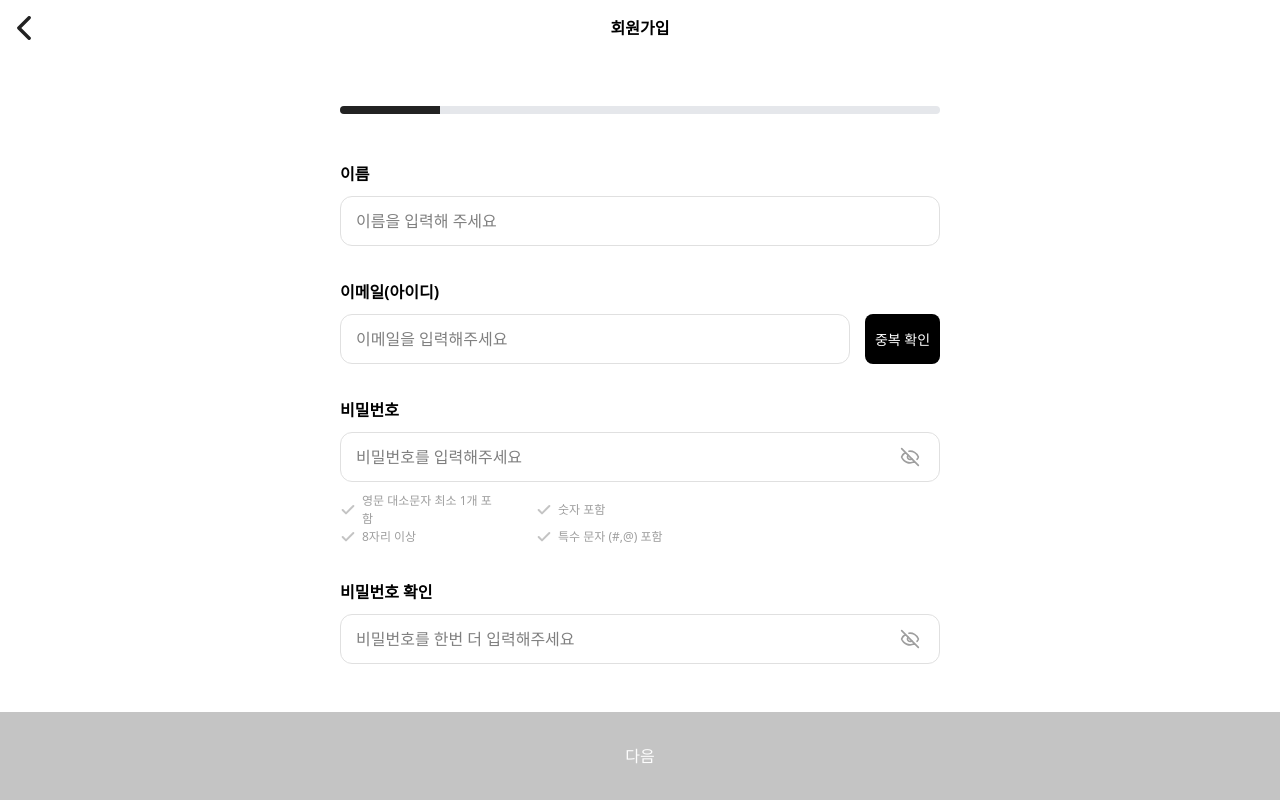
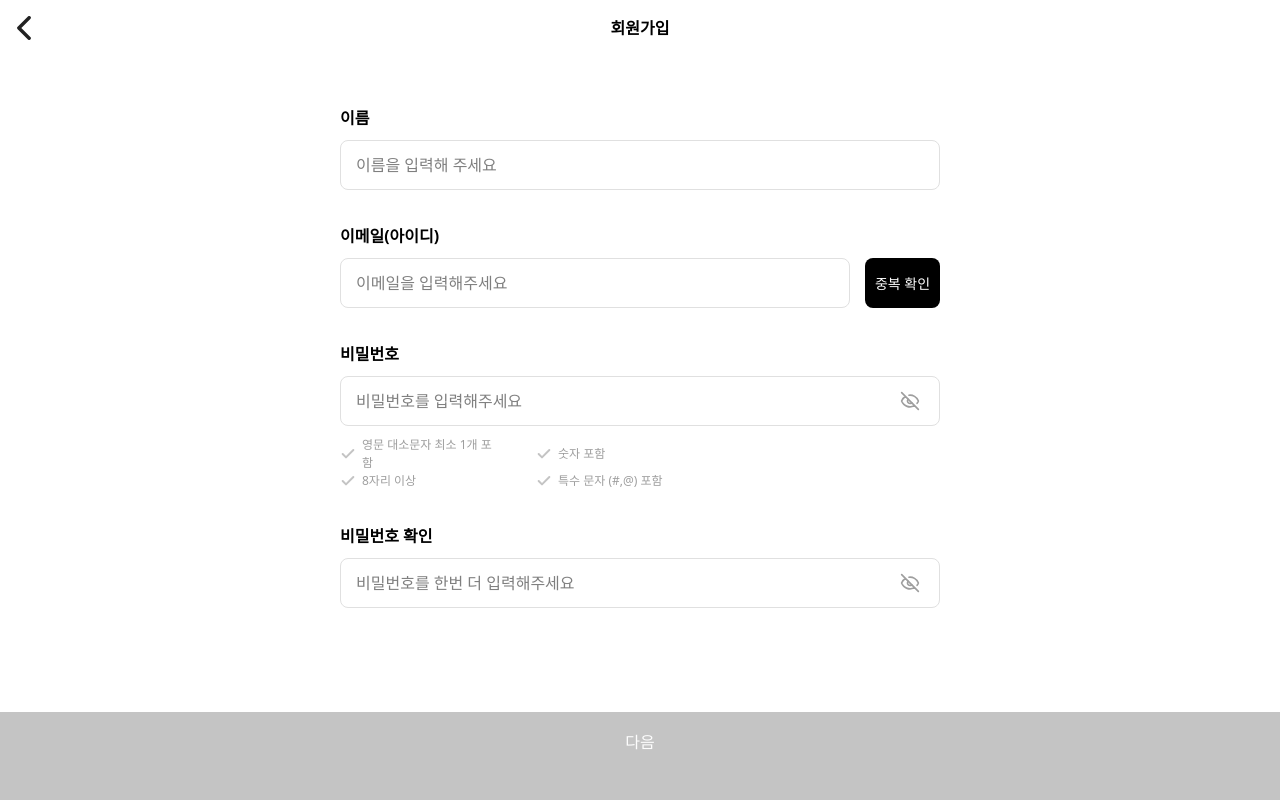
Before and after one commit to prgrms-web-devcourse-final-project/WBE4_5_GCC_FE, a Next.js app: page /signup/step1 in a window 1280 px wide. Built offline with nearby package versions, Linux system fonts and the light colour scheme.

Commit message:
수정사항 변경

```diff
--- a/src/app/(auth)/signup/step1/page.tsx
+++ b/src/app/(auth)/signup/step1/page.tsx
@@ -3,7 +3,6 @@ import Image from 'next/image';
 import check from '/public/check.svg';
 import checkGray from '/public/checkGray.svg';
 import showBtn from '/public/showBtn.svg';
-import ProgressBar from '@/app/components/common/PrgressBar';
 import NextBtn from '@/app/components/common/NextBtn';
 import { useState } from 'react';
 import { useRouter } from 'next/navigation';
@@ -70,9 +69,6 @@ export default function SignUp() {
     <>
       {/* 전체 박스 */}
       <div className="px-5 mt-[50px] max-w-screen-sm mx-auto w-full">
-        {/* 진행률 바 */}
-        <ProgressBar currentStep={1} totalSteps={6} />
-
         {/* 이름 */}
         <div className="mb-[34px]">
           <p className="mb-[10px] font-semibold text-[16px]">이름</p>
@@ -80,7 +76,7 @@ export default function SignUp() {
             type="text"
             value={name}
             onChange={(e) => setName(e.target.value)}
-            className=" w-full h-[50px] p-[15px] rounded-xl border border-[#E0E0E0]"
+            className=" w-full h-[50px] p-[15px] rounded-[8px] border border-[#E0E0E0]"
             placeholder="이름을 입력해 주세요"
           />
         </div>
@@ -92,7 +88,7 @@ export default function SignUp() {
               type="text"
               value={email}
               onChange={(e) => setEmail(e.target.value)}
-              className="flex-1 mr-[15px] h-[50px] p-[15px] rounded-xl border border-[#E0E0E0]"
+              className="flex-1 mr-[15px] h-[50px] p-[15px] rounded-[8px] border border-[#E0E0E0]"
               placeholder="이메일을 입력해주세요"
             />
             <button className="w-[75px] h-[50px] rounded-[8px] bg-black text-white text-[14px]">
@@ -107,7 +103,7 @@ export default function SignUp() {
           <div className="flex items-center relative w-full h-[50px]">
             <input
               type={showPassword ? 'text' : 'password'}
-              className=" w-full h-full p-[15px] pr-[50px] rounded-xl border border-[#E0E0E0]"
+              className=" w-full h-full p-[15px] pr-[50px] rounded-[8px] border border-[#E0E0E0]"
               placeholder="비밀번호를 입력해주세요"
               value={password}
               onChange={(e) => setPassword(e.target.value)}
@@ -164,7 +160,7 @@ export default function SignUp() {
             <input
               type={showCheckPassword ? 'text' : 'password'}
               value={checkPassword}
-              className=" w-full h-full p-[15px] pr-[50px] rounded-xl border border-[#E0E0E0]"
+              className=" w-full h-full p-[15px] pr-[50px] rounded-[8px] border border-[#E0E0E0]"
               placeholder="비밀번호를 한번 더 입력해주세요"
               onChange={(e) => setCheckPassword(e.target.value)}
             />
--- a/src/app/(auth)/signup/step2/page.tsx
+++ b/src/app/(auth)/signup/step2/page.tsx
@@ -1,6 +1,5 @@
 'use client';
 
-import ProgressBar from '@/app/components/common/PrgressBar';
 import { useSignUpStore } from '@/store/SignupStore';
 import clock from '/public/clock.svg';
 import Image from 'next/image';
@@ -12,7 +11,6 @@ export default function Step2() {
     <>
       {/* 전체 박스 */}
       <div className="px-5 mt-[50px] max-w-screen-sm mx-auto w-full">
-        <ProgressBar currentStep={2} totalSteps={6} />
         <div>
           <p>이메일 (아이디)</p>
           <div className="flex mt-[10px] mb-[14px] w-full h-[48px] p-[15px] rounded-[8px] text-[#9E9E9E] items-center border border-[#e0e0e0]">
--- a/src/app/(auth)/signup/step3/page.tsx
+++ b/src/app/(auth)/signup/step3/page.tsx
@@ -3,7 +3,7 @@ import check from '/public/check.svg';
 import checkGray from '/public/checkGray.svg';
 import CheckBox from '@/app/components/common/CheckBox';
 import NextBtn from '@/app/components/common/NextBtn';
-import ProgressBar from '@/app/components/common/PrgressBar';
+
 import Image from 'next/image';
 import { useRouter } from 'next/navigation';
 import { useEffect, useState } from 'react';
@@ -36,7 +36,6 @@ export default function Step3() {
     <>
       {/* 전체 박스 */}
       <div className="px-5 mt-[50px] max-w-screen-sm mx-auto w-full select-none">
-        <ProgressBar currentStep={3} totalSteps={6} />
         {/* 모두 동의 */}
         {/* 전체 박스 */}
         <div className="flex flex-col gap-4">
--- a/src/app/(auth)/signup/step4/page.tsx
+++ b/src/app/(auth)/signup/step4/page.tsx
@@ -15,7 +15,7 @@ export default function Step4() {
       {/* 전체 박스 */}
       <div className="px-5 mt-[50px] max-w-screen-sm mx-auto w-full select-none">
         {/* 진행률 바 */}
-        <ProgressBar currentStep={4} totalSteps={6} />
+        <ProgressBar currentStep={1} totalSteps={3} />
 
         <div className="flex flex-col gap-6 mt-11">
           <span>닉네임을 입력해 주세요</span>
--- a/src/app/(auth)/signup/step5/page.tsx
+++ b/src/app/(auth)/signup/step5/page.tsx
@@ -19,7 +19,7 @@ export default function Page() {
     <>
       {/* 전체 박스 */}
       <div className="px-5 mt-[50px] max-w-screen-sm mx-auto w-full select-none">
-        <ProgressBar currentStep={5} totalSteps={6} />
+        <ProgressBar currentStep={2} totalSteps={3} />
         <h1 className="font-semibold text-[20px] mb-7">
           자취 경력이 어떻게 되시나요?
         </h1>
--- a/src/app/(auth)/signup/step6/page.tsx
+++ b/src/app/(auth)/signup/step6/page.tsx
@@ -37,7 +37,7 @@ export default function Page() {
   return (
     <>
       <div className="px-5 mt-[50px] max-w-screen-sm mx-auto w-full select-none">
-        <ProgressBar currentStep={6} totalSteps={6} />
+        <ProgressBar currentStep={3} totalSteps={3} />
         <h1 className="font-semibold text-[20px] mb-7">
           관심있는 카테고리를 골라주세요
         </h1>
--- a/src/app/components/common/NextBtn.tsx
+++ b/src/app/components/common/NextBtn.tsx
@@ -12,7 +12,7 @@ export default function NextBtn({
   return (
     <>
       <div
-        className={`flex justify-center items-center w-full h-[88px] mt-auto text-[#FDFDFD] ${
+        className={`flex justify-center pt-[18px] w-full h-[88px] mt-auto text-[#FDFDFD] ${
           className ?? ''
         }`}
         onClick={!disabled ? onClick : undefined}
```
